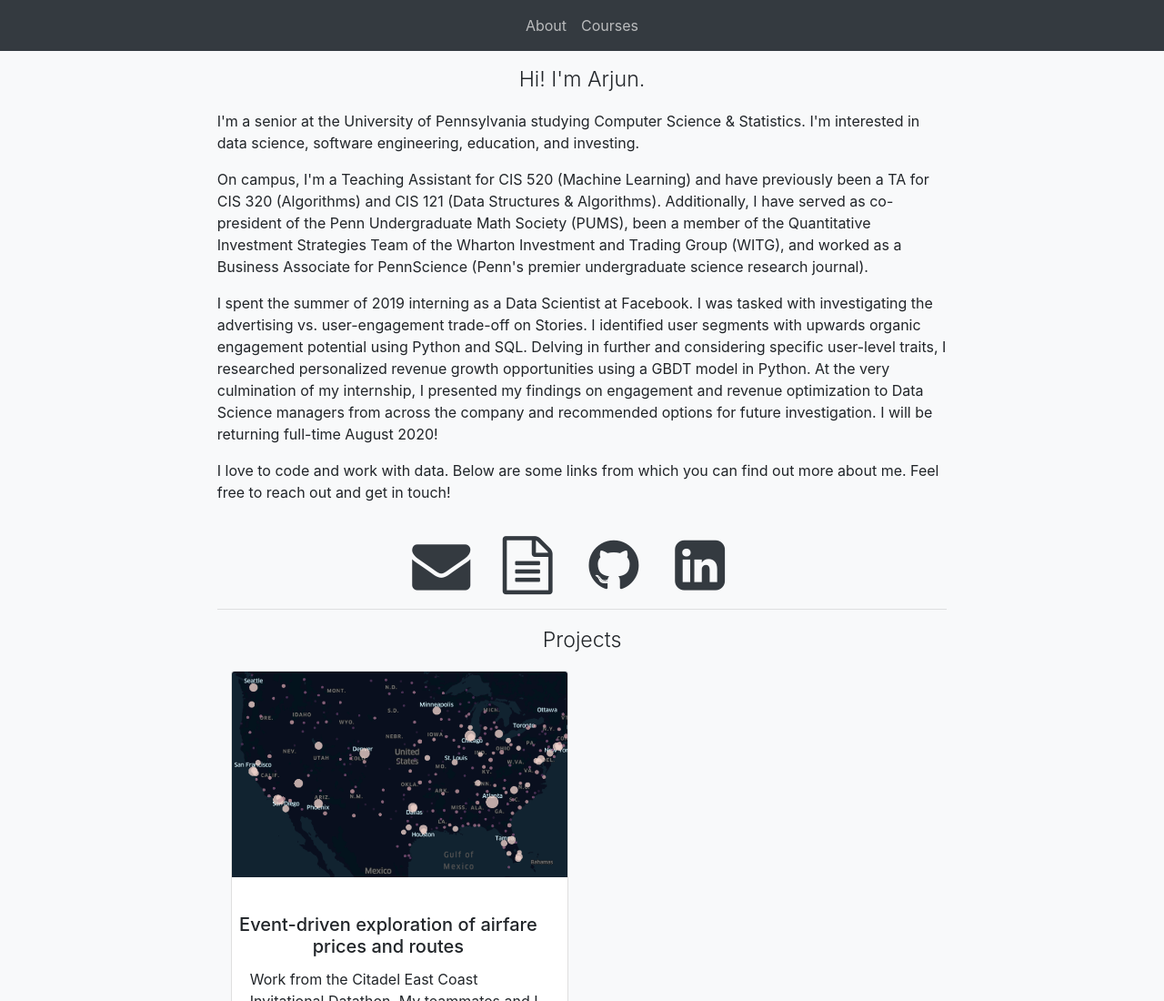
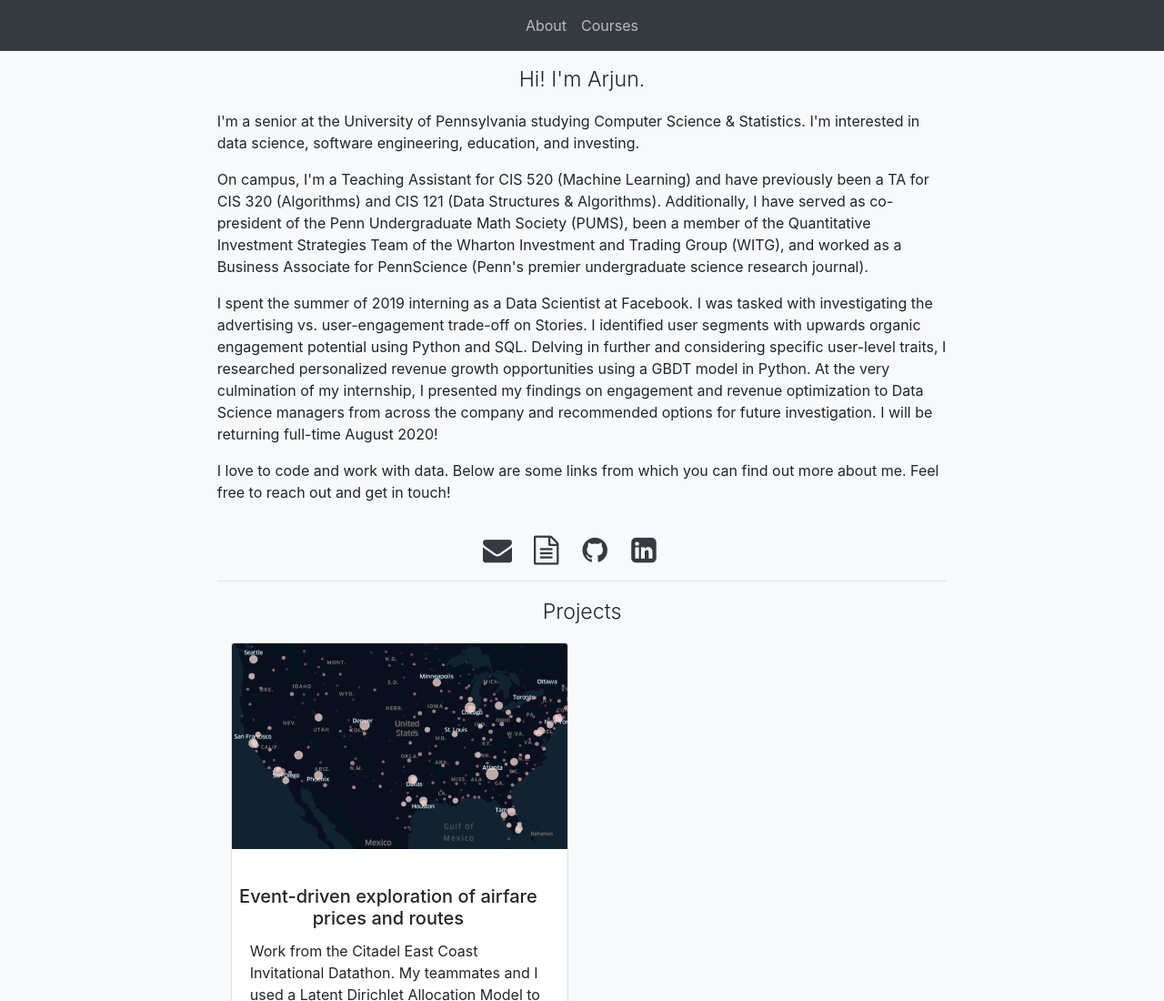
Before and after one commit to Arjun-Lal/Arjun-Lal.github.io, a website with bundled scripts: page index.html in a window 1280 px wide. Shown: the top 1100 px of the page at 91% size. Built offline with nearby package versions, Linux system fonts and the light colour scheme.

Commit message:
icons small

```diff
--- a/index.html
+++ b/index.html
@@ -78,25 +78,25 @@
             <ul class = "list-inline">
             <li class="list-inline-item">
             <a href="mailto:arjunlal@sas.upenn.edu">
-              <i class="fa fa-envelope fa-4x fa-fw" aria-hidden="true"></i>
+              <i class="fa fa-envelope fa-2x fa-fw" aria-hidden="true"></i>
             </a>
           </li>
 
             <li class="list-inline-item">
             <a href="Arjun_Lal_Resume.pdf">
-             <i class="fa fa-file-text-o fa-4x fa-fw" aria-hidden="true"></i>
+             <i class="fa fa-file-text-o fa-2x fa-fw" aria-hidden="true"></i>
             </a>
           </li>
 
             <li class="list-inline-item">
             <a href="https://github.com/Arjun-Lal" >
-            <i class="fa fa-github fa-4x fa-fw" aria-hidden="true"></i>
+            <i class="fa fa-github fa-2x fa-fw" aria-hidden="true"></i>
             </a>
           </li>
 
             <li class="list-inline-item">
             <a href="https://www.linkedin.com/in/arjunlal">
-             <i class="fa fa-linkedin-square fa-4x fa-fw" aria-hidden="true"></i>
+             <i class="fa fa-linkedin-square fa-2x fa-fw" aria-hidden="true"></i>
             </a>
           </li>
         </ul>
```
